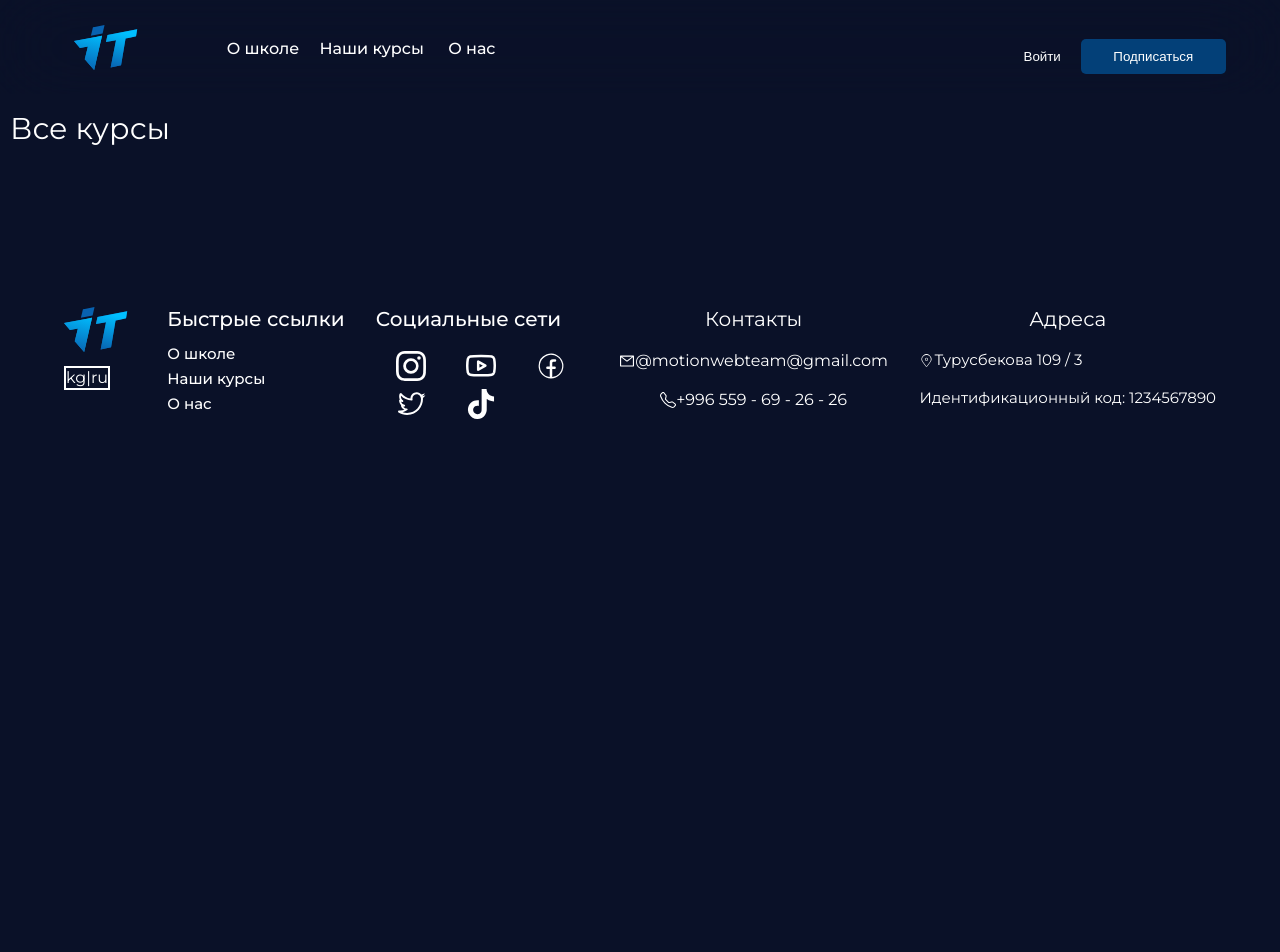
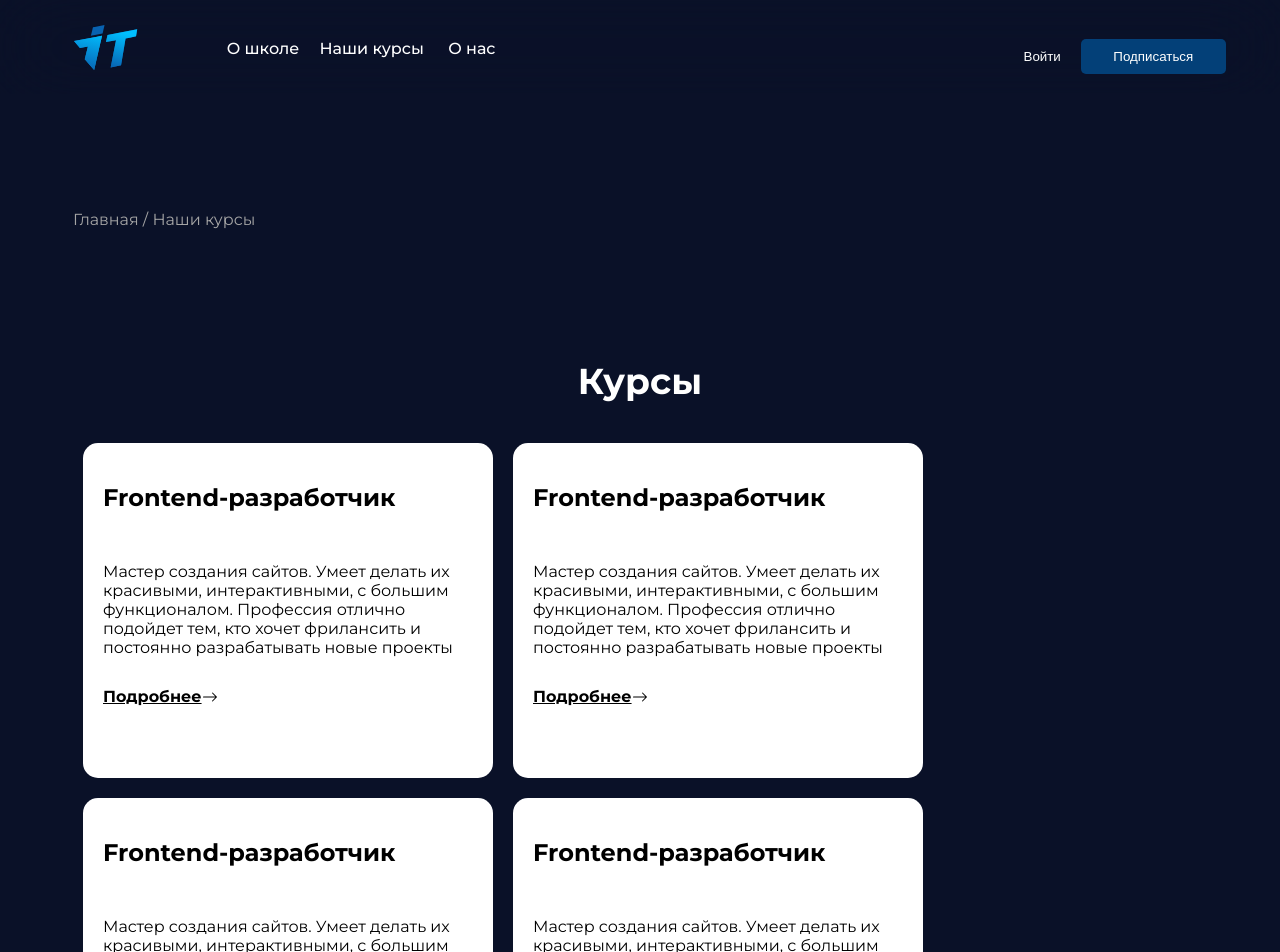
Before and after one commit to adilbek210505/react-IT-platphorm, a React (Create React App) app: page /allCourses in a window 1280 px wide. Shown: the top 952 px of the page. Before the commit the page ends 800 px from the top, so only its background shows below. Built offline with nearby package versions, Linux system fonts and the light colour scheme.

Commit message:
add allremove finished (#17)

```diff
--- a/src/Companents/courses/AllCourses/AllCourses.jsx
+++ b/src/Companents/courses/AllCourses/AllCourses.jsx
@@ -1,9 +1,62 @@
 import React from 'react';
+import {BsArrowRight} from "react-icons/bs";
 
 const AllCourses = () => {
     return (
         <div className='AllCourses'>
-            Все курсы
+            <div className="container">
+                <h6>Главная / Наши курсы</h6>
+                <div className="courses">
+                    <h5>Курсы</h5>
+                    <div className="courses--blocks">
+                        <div className="courses--blocks--block">
+                            <h1>Frontend-разработчик</h1>
+                            <p>Мастер создания сайтов. Умеет делать их красивыми, интерактивными, с большим функционалом. Профессия отлично подойдет тем, кто хочет фрилансить и постоянно разрабатывать новые проекты</p>
+                            <h3>Подробнее <BsArrowRight/></h3>
+                        </div>
+                        <div className="courses--blocks--block">
+                            <h1>Frontend-разработчик</h1>
+                            <p>Мастер создания сайтов. Умеет делать их красивыми, интерактивными, с большим функционалом. Профессия отлично подойдет тем, кто хочет фрилансить и постоянно разрабатывать новые проекты</p>
+                            <h3>Подробнее <BsArrowRight/></h3>
+                        </div>
+                        <div className="courses--blocks--block">
+                            <h1>Frontend-разработчик</h1>
+                            <p>Мастер создания сайтов. Умеет делать их красивыми, интерактивными, с большим функционалом. Профессия отлично подойдет тем, кто хочет фрилансить и постоянно разрабатывать новые проекты</p>
+                            <h3>Подробнее <BsArrowRight/></h3>
+                        </div>
+                        <div className="courses--blocks--block">
+                            <h1>Frontend-разработчик</h1>
+                            <p>Мастер создания сайтов. Умеет делать их красивыми, интерактивными, с большим функционалом. Профессия отлично подойдет тем, кто хочет фрилансить и постоянно разрабатывать новые проекты</p>
+                            <h3>Подробнее <BsArrowRight/></h3>
+                        </div>
+                        <div className="courses--blocks--block">
+                            <h1>Frontend-разработчик</h1>
+                            <p>Мастер создания сайтов. Умеет делать их красивыми, интерактивными, с большим функционалом. Профессия отлично подойдет тем, кто хочет фрилансить и постоянно разрабатывать новые проекты</p>
+                            <h3>Подробнее <BsArrowRight/></h3>
+                        </div>
+                        <div className="courses--blocks--block">
+                            <h1>Frontend-разработчик</h1>
+                            <p>Мастер создания сайтов. Умеет делать их красивыми, интерактивными, с большим функционалом. Профессия отлично подойдет тем, кто хочет фрилансить и постоянно разрабатывать новые проекты</p>
+                            <h3>Подробнее <BsArrowRight/></h3>
+                        </div>
+                        <div className="courses--blocks--block">
+                            <h1>Frontend-разработчик</h1>
+                            <p>Мастер создания сайтов. Умеет делать их красивыми, интерактивными, с большим функционалом. Профессия отлично подойдет тем, кто хочет фрилансить и постоянно разрабатывать новые проекты</p>
+                            <h3>Подробнее <BsArrowRight/></h3>
+                        </div>
+                        <div className="courses--blocks--block">
+                            <h1>Frontend-разработчик</h1>
+                            <p>Мастер создания сайтов. Умеет делать их красивыми, интерактивными, с большим функционалом. Профессия отлично подойдет тем, кто хочет фрилансить и постоянно разрабатывать новые проекты</p>
+                            <h3>Подробнее <BsArrowRight/></h3>
+                        </div>
+                        <div className="courses--blocks--block">
+                            <h1>Frontend-разработчик</h1>
+                            <p>Мастер создания сайтов. Умеет делать их красивыми, интерактивными, с большим функционалом. Профессия отлично подойдет тем, кто хочет фрилансить и постоянно разрабатывать новые проекты</p>
+                            <h3>Подробнее <BsArrowRight/></h3>
+                        </div>
+                    </div>
+                </div>
+            </div>
         </div>
     );
 };
--- a/src/style/home/allCourses.scss
+++ b/src/style/home/allCourses.scss
@@ -3,3 +3,64 @@
   font-size: 30px;
   color: #FFFFFF;
 }
+.container {
+  .courses {
+    h5 {
+      font-weight: 700;
+      font-size: 36px;
+      color: #FFFFFF;
+      margin: 30px 0;
+      text-align: center;
+
+    }
+    &--blocks {
+      display: flex;
+      flex-wrap: wrap;
+      &--block {
+        width: 370px;
+        height: 295px;
+        background: #FFFFFF;
+        border-radius: 15px;
+        padding: 20px;
+        margin: 10px;
+        h1 {
+          font-weight: 700;
+          font-size: 24px;
+          color: #000000;
+          padding: 20px 0;
+        }
+        p {
+          font-weight: 400;
+          font-size: 16px;
+          color: #000000;
+          padding: 30px 0;
+        }
+        h3 {
+          display: flex;
+          align-items: center;
+          font-weight: 700;
+          font-size: 16px;
+          line-height: 20px;
+          color: #000000;
+          text-decoration-line: underline;
+        }
+      }
+    }
+  }
+}
+
+
+
+@media (max-width: 320px) {
+  .container {
+    width: 90%;
+    .courses {
+      &--blocks {
+        &--block {
+          height: 400px;
+        }
+      }
+    }
+  }
+
+}
```
